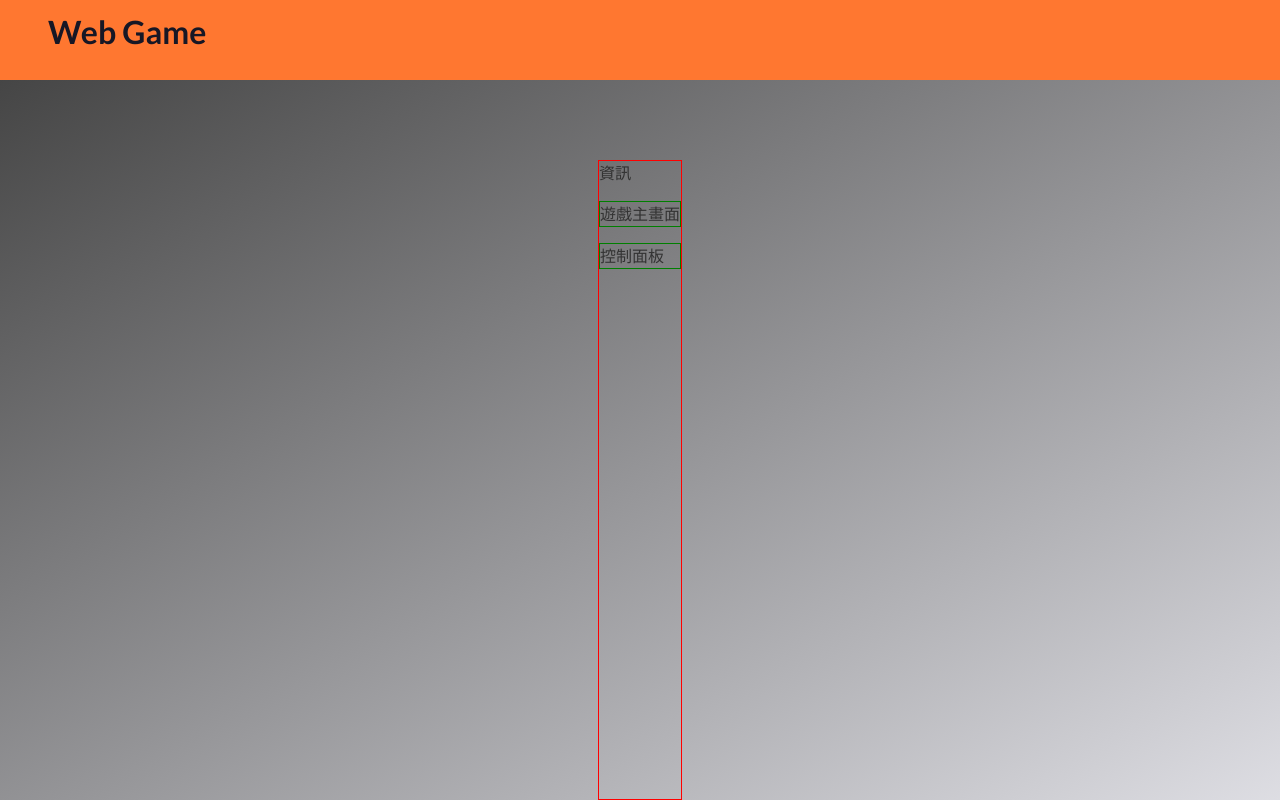
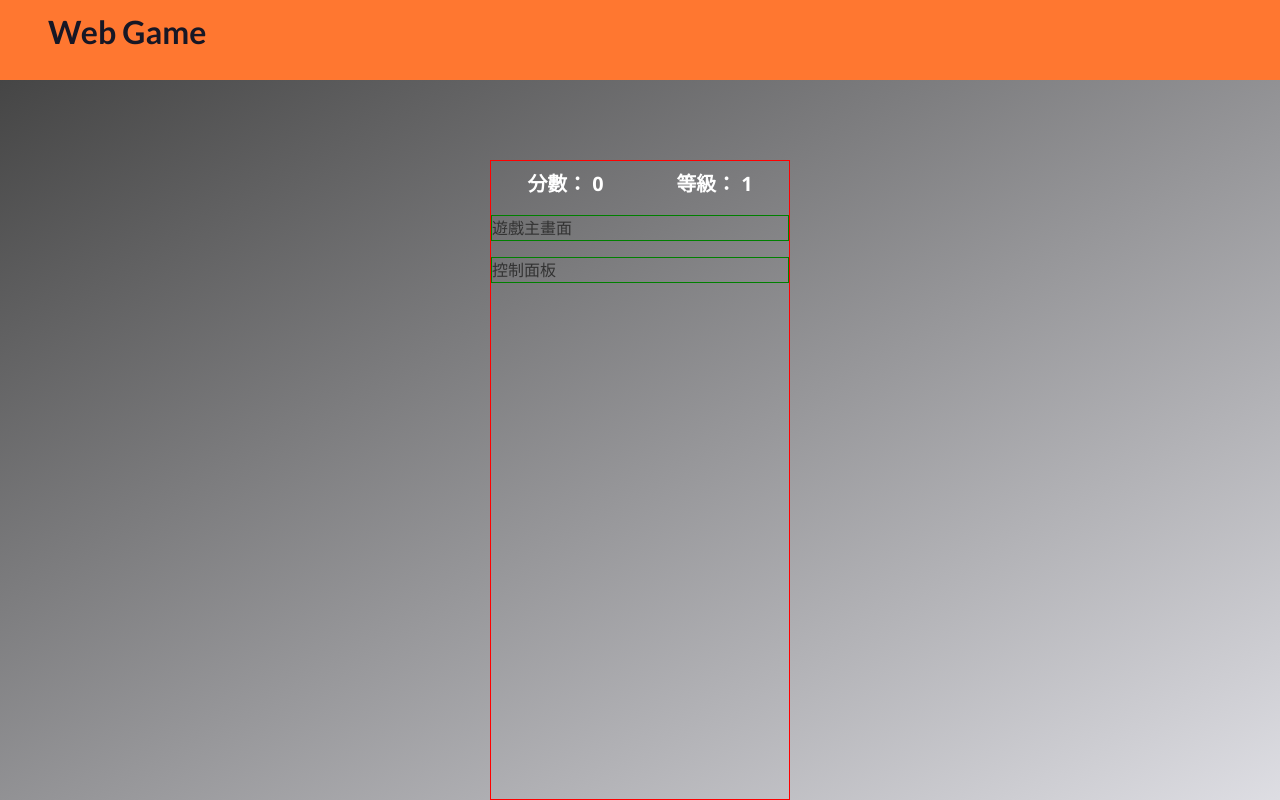
Before and after one commit to jeff0518/WebGame, a React (Vite) app: page /games/snake in a window 1280 px wide. Built offline with nearby package versions, Linux system fonts and the light colour scheme.

Commit message:
feat: add information component

```diff
--- a/src/components/snake/index.module.scss
+++ b/src/components/snake/index.module.scss
@@ -1,4 +1,5 @@
 .container {
+  width: 300px;
   border: 1px solid red;
   & > *:not(:first-child) {
     margin-top: 1rem;
--- a/src/components/snake/index.tsx
+++ b/src/components/snake/index.tsx
@@ -1,9 +1,14 @@
+import { useState } from "react";
+
+import Information from "./information/Information";
 import style from "./index.module.scss";
 
 function SnakeGame() {
+  const [score, setScore] = useState(0);
+  const [level, setLevel] = useState(1);
   return (
     <div className={style.container}>
-      <div>資訊</div>
+      <Information score={score} level={level} />
       <div>遊戲主畫面</div>
       <div>控制面板</div>
     </div>
--- /dev/null
+++ b/src/components/snake/information/Information.module.scss
@@ -0,0 +1,13 @@
+@use "../../../styles/colors" as color;
+@import "../../../styles/mixin";
+
+.information {
+  width: 100%;
+  display: flex;
+  flex-direction: row;
+  justify-content: space-around;
+  margin: 0.5rem 0;
+  p {
+    @include text-styles(1.24rem, 700, color.$gray-1);
+  }
+}
--- /dev/null
+++ b/src/components/snake/information/Information.tsx
@@ -0,0 +1,17 @@
+import style from "./Information.module.scss";
+
+interface InformationProps {
+  score: number;
+  level: number;
+}
+
+function Information({ score, level }: InformationProps) {
+  return (
+    <div className={style.information}>
+      <p>分數： {score}</p>
+      <p>等級： {level}</p>
+    </div>
+  );
+}
+
+export default Information;
```
